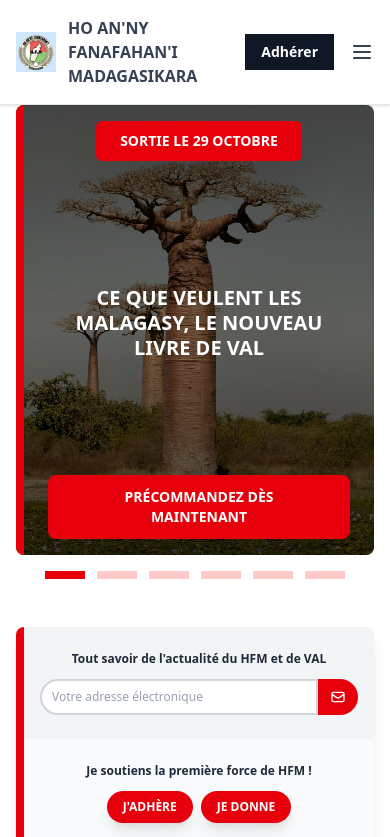
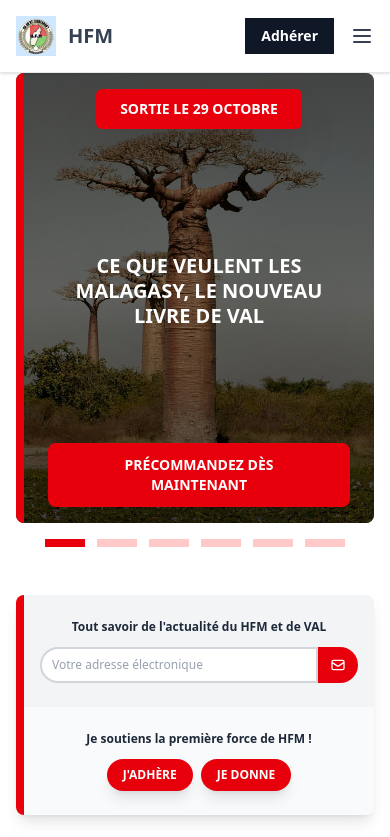
Before and after one commit to AbelMaminiaina/MHM, a React (Vite) app in the folder frontend/: page / in a window 390 px wide. Shown: the top 837 px of the page. Built offline with nearby package versions, Linux system fonts and the light colour scheme; no server answers.

Commit message:
Display HFM in mobile navbar instead of full name

```diff
--- a/frontend/src/features/home/components/Navbar.tsx
+++ b/frontend/src/features/home/components/Navbar.tsx
@@ -31,8 +31,9 @@
             className="w-10 h-10 md:w-12 md:h-12"
           />
           <div className="flex flex-col leading-tight">
-            <span className="text-gray-700 font-black text-base md:text-lg">HO AN'NY FANAFAHAN'I</span>
-            <span className="text-gray-700 font-black text-base md:text-lg">MADAGASIKARA</span>
+            <span className="text-gray-700 font-black text-xl md:text-lg md:hidden">HFM</span>
+            <span className="hidden md:block text-gray-700 font-black text-lg">HO AN'NY FAHAFAHAN'I</span>
+            <span className="hidden md:block text-gray-700 font-black text-lg">MADAGASIKARA</span>
           </div>
         </div>
 
```
